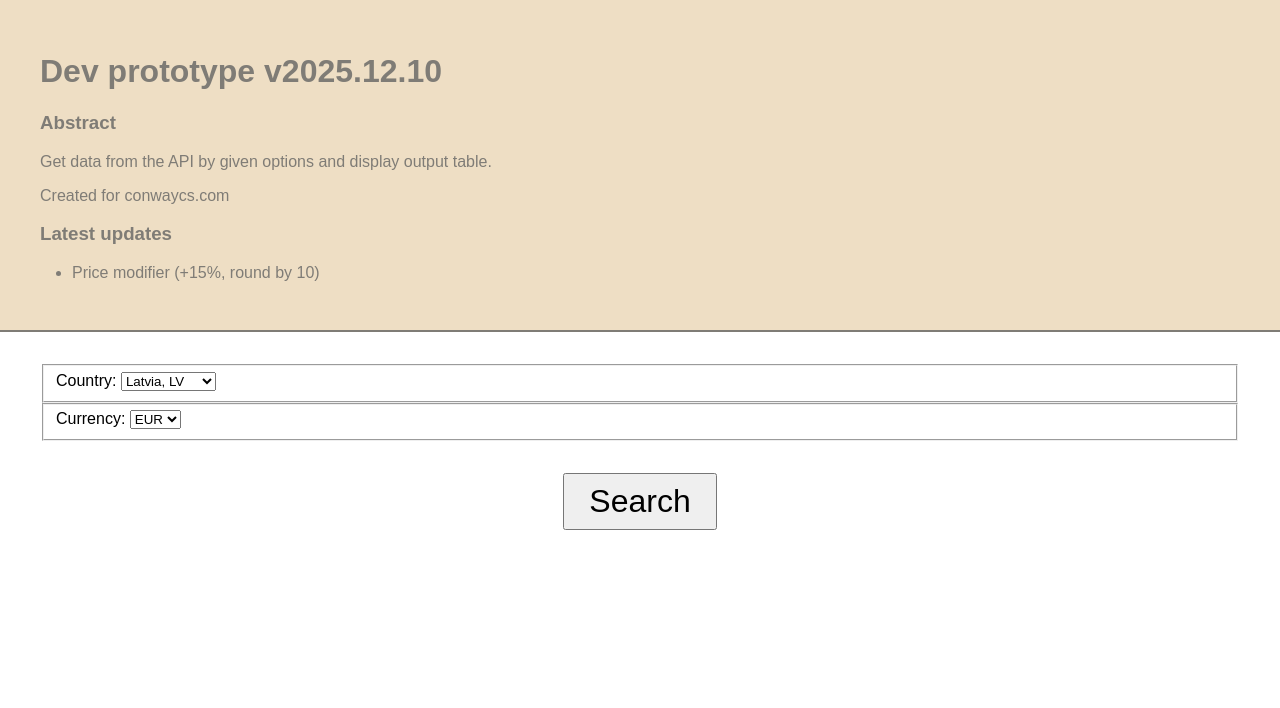
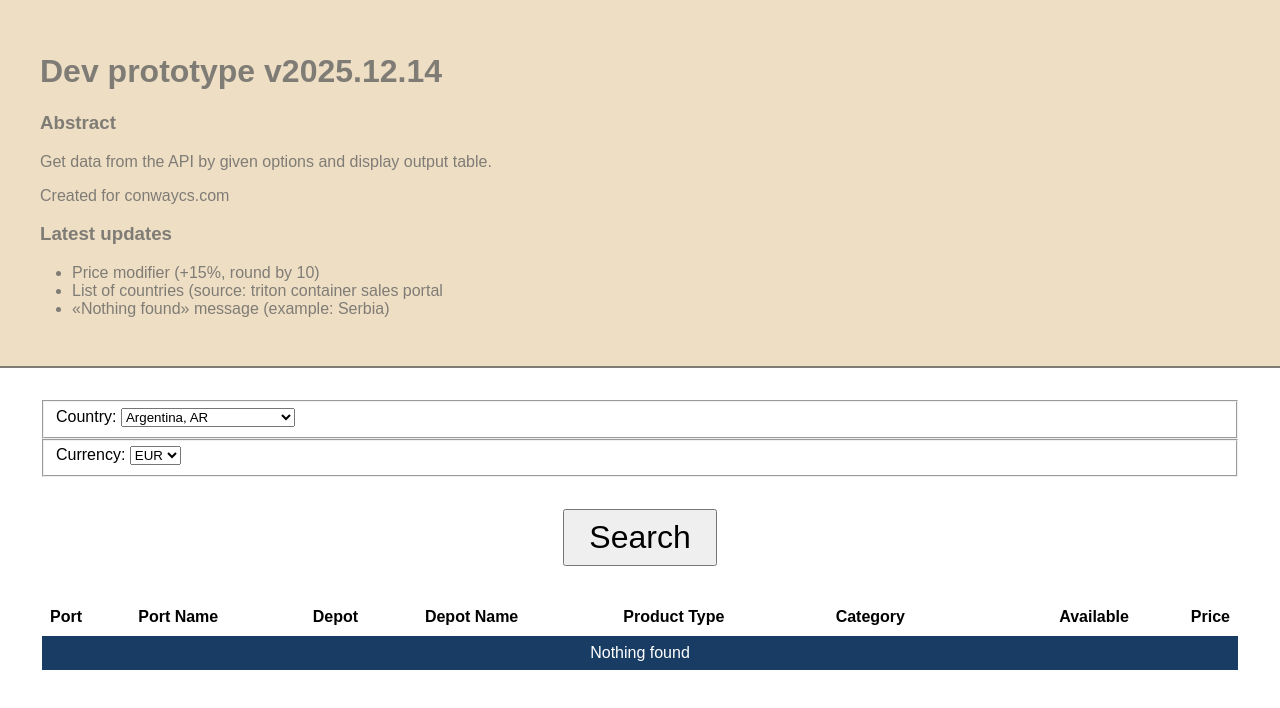
Before and after one commit to zlsheepcity/conwaycs-developmnet, a plain HTML site: page index.html in a window 1280 px wide. Both pictures are taken after a click on the button "Search". Drawn offline with Linux system fonts and the light colour scheme; no server answers.

Commit message:
columns v14

```diff
--- a/app/tritonSearch.css
+++ b/app/tritonSearch.css
@@ -48,24 +48,42 @@ body {
 .OutputTable table {
     width: 100%;
 }
+.OutputTable th {
+    white-space: nowrap;
+}
 .OutputTable th,
 .OutputTable td {
     padding: 0.5em;
     text-align: left;
 }
 
-.OutputTable .valueType-equipmentType {
-    background-color: #ebf2fd;
-    color: #69717f;
-}
-.OutputTable .valueType-equipmentName {
+.OutputTable .row-message {
+    text-align: center;
     background-color: #193c64;
     color: #fff;
 }
-.OutputTable .valueType-size {
+
+.OutputTable td.valueType-depot,
+.OutputTable td.valueType-depotName {
+    background-color: #ebf2fd;
+    color: #39414f;
+}
+.OutputTable td.valueType-equipmentName,
+.OutputTable td.valueType-size,
+.OutputTable td.valueType-categoryName {
+    background-color: #193c64;
+    color: #fff;
+}
+.OutputTable td.valueType-available {
     background-color: #002258;
     color: #fff;
 }
+
+.OutputTable .valueType-available,
+.OutputTable .valueType-price {
+    text-align: right;
+}
+
 
 /* ~ ~ ~ ~ ~ ~ ~ ~ ~ ~ ~ ~ ~ ~ ~ ~ ~ ~ ~ ~ ~ ~ LoadingOverlay */
 
--- a/app/tritonSearch.js
+++ b/app/tritonSearch.js
@@ -19,6 +19,9 @@ const config = {
 };
 
 config.outputColumns = [
+
+    // Location
+
     {
         key:   'port',
         label: 'Port',
@@ -35,18 +38,20 @@ config.outputColumns = [
         key:   'depotName',
         label: 'Depot Name',
     },
+
+    // Product
+
     {
-        key:   'equipmentType',
-        label: 'Equipment Type',
+        key:   'equipmentName',
+        label: 'Product Type',
     },
     {
-        key:   'equipmentName',
-        label: 'Equipment Name',
+        key:   'categoryName',
+        label: 'Category',
     },
-    {
-        key:   'size',
-        label: 'Size',
-    },
+
+    // Order details
+
     {
         key:   'available',
         label: 'Available',
@@ -54,11 +59,14 @@ config.outputColumns = [
     {
         key:   'price',
         label: 'Price',
-        getValue: rowData => config.updatePrice(rowData['price']),
+        getValue: rowData => {
+            const showPrice = config.updatePrice(rowData['price']);
+            if (!!Number(showPrice)) {
+                return `${showPrice} ${rowData['currency']}`;
+            } else {
+                return '-'; // Not available
+            }
         },
-    {
-        key:   'currency',
-        label: 'Currency',
     },
 ];
 
@@ -105,7 +113,7 @@ async function runSearch({DOM}) {
     const result = await fetchDataInventory(searchQuery);
 
     // render
-    if (result && result.length) {
+    if (result) {
         renderOutputTable(DOM, result);
     };
 
@@ -142,17 +150,48 @@ function startUI(DOM) {
 
 };
 
+//~ ~ ~ ~ ~ ~ ~ ~ ~ ~ ~ ~ ~ ~ ~ ~ ~ ~ ~ ~ ~ ~ UI Render
+
 function renderOutputTable(
     {OutputTable},
-    data = [{}]
+    data = []
 ) {
+    const fragment = document.createDocumentFragment();
+    const table    = document.createElement('TABLE');
+    const thead    = document.createElement('THEAD');
+    const tbody    = document.createElement('TBODY');
+    const messageEmpty = 'Nothing found';
 
-    // workers
+    // table head
+
+    thead.appendChild( makeRowCaption() );
+
+    // table content
+
+    if (data && data.length) {
+        data.forEach(item => {
+            tbody.appendChild( makeRowValues(item) );
+        });
+    } else {
+        tbody.appendChild( makeRowMessage(messageEmpty) );
+    }
+
+    // render procedure
+
+    table.appendChild(thead);
+    table.appendChild(tbody);
+    fragment.appendChild(table);
+    OutputTable.replaceChildren(fragment);
+
+    // finish render
+    return table;
+};
 
 function makeRowCaption() {
     const row = document.createElement('TR');
     config.outputColumns.forEach(column => {
         const cell = document.createElement('TH');
+        cell.classList.add(`valueType-${column.key}`);
         cell.textContent = column.label;
         row.appendChild(cell);
     });
@@ -173,22 +212,12 @@ function renderOutputTable(
     });
     return row;
 };
-
-    // render procedure
-
-    const fragment = document.createDocumentFragment();
-    const table    = document.createElement('TABLE');
-    const tbody    = document.createElement('TBODY');
-
-    tbody.appendChild( makeRowCaption() );
-    data.forEach(item => {
-        tbody.appendChild( makeRowValues(item) );
-    });
-
-    table.appendChild(tbody);
-    fragment.appendChild(table);
-    OutputTable.replaceChildren(fragment);
-
-    // finish render
-    return table;
+function makeRowMessage(message = '') {
+    const row = document.createElement('TR');
+    const cell = document.createElement('TD');
+    cell.setAttribute('colspan', config.outputColumns.length);
+    cell.classList.add('row-message');
+    cell.innerHTML = message;
+    row.appendChild(cell);
+    return row;
 };
--- a/index.html
+++ b/index.html
@@ -16,7 +16,7 @@
 <body>
 
     <header class="demo-intro">
-        <h1>Dev prototype v2025.12.10</h1>
+        <h1>Dev prototype v2025.12.14</h1>
         <h3>Abstract</h3>
         <p>
             Get data from the API by given options and display output table.
@@ -27,6 +27,8 @@
         <h3>Latest updates</h3>
         <ul>
             <li>Price modifier (+15%, round by 10)</li>
+            <li>List of countries (source: triton container sales portal</li>
+            <li>«Nothing found» message (example: Serbia)</li>
         </ul>
     </header>
 
@@ -39,8 +41,63 @@
                     Country:
                 </label>
                 <select name="country" id="value-country">
-                    <option value="LV" selected>Latvia, LV</option>
+                    <option value="AR" selected>Argentina, AR</option>
+                    <option value="AU">Australia, AU</option>
+                    <option value="AT">Austria, AT</option>
+                    <option value="BE">Belgium, BE</option>
+                    <option value="BR">Brazil, BR</option>
+                    <option value="KH">Cambodia, KH</option>
+                    <option value="CM">Cameroon, CM</option>
                     <option value="CA">Canada, CA</option>
+                    <option value="CL">Chile, CL</option>
+                    <option value="CN">China, CN</option>
+                    <option value="CR">Costa Rica, CR</option>
+                    <option value="CI">Cote D'Ivoire, CI</option>
+                    <option value="CZ">Czech Republic, CZ</option>
+                    <option value="DK">Denmark, DK</option>
+                    <option value="EC">Ecuador, EC</option>
+                    <option value="FJ">Fiji, FJ</option>
+                    <option value="FI">Finland, FI</option>
+                    <option value="FR">France, FR</option>
+                    <option value="DE">Germany, DE</option>
+                    <option value="GR">Greece, GR</option>
+                    <option value="HU">Hungary, HU</option>
+                    <option value="IN">India, IN</option>
+                    <option value="ID">Indonesia, ID</option>
+                    <option value="IE">Ireland, IE</option>
+                    <option value="IT">Italy, IT</option>
+                    <option value="JP">Japan, JP</option>
+                    <option value="KE">Kenya, KE</option>
+                    <option value="KR">Korea, KR</option>
+                    <option value="LV">Latvia, LV</option>
+                    <option value="LT">Lithuania, LT</option>
+                    <option value="MY">Malaysia, MY</option>
+                    <option value="MU">Mauritius, MU</option>
+                    <option value="MX">Mexico, MX</option>
+                    <option value="NA">Namibia, NA</option>
+                    <option value="NL">Netherlands, NL</option>
+                    <option value="NZ">New Zealand, NZ</option>
+                    <option value="NG">Nigeria, NG</option>
+                    <option value="PL">Poland, PL</option>
+                    <option value="PT">Portugal, PT</option>
+                    <option value="SA">Saudi Arabia, SA</option>
+                    <option value="SN">Senegal, SN</option>
+                    <option value="RS">Serbia, RS</option>
+                    <option value="SL">Sierra Leone, SL</option>
+                    <option value="SG">Singapore, SG</option>
+                    <option value="ZA">South Africa, ZA</option>
+                    <option value="ES">Spain, ES</option>
+                    <option value="LK">Sri Lanka, LK</option>
+                    <option value="SE">Sweden, SE</option>
+                    <option value="CH">Switzerland, CH</option>
+                    <option value="TW">Taiwan, R.O.C., TW</option>
+                    <option value="TZ">Tanzania, TZ</option>
+                    <option value="TH">Thailand, TH</option>
+                    <option value="TR">Turkey, TR</option>
+                    <option value="AE">United Arab Emirates, AE</option>
+                    <option value="GB">United Kingdom, GB</option>
+                    <option value="US">United States, US</option>
+                    <option value="VN">Vietnam, VN</option>
                 </select>
             </fieldset>
 
```
Lines whose indentation alone changed are shown as unchanged.
